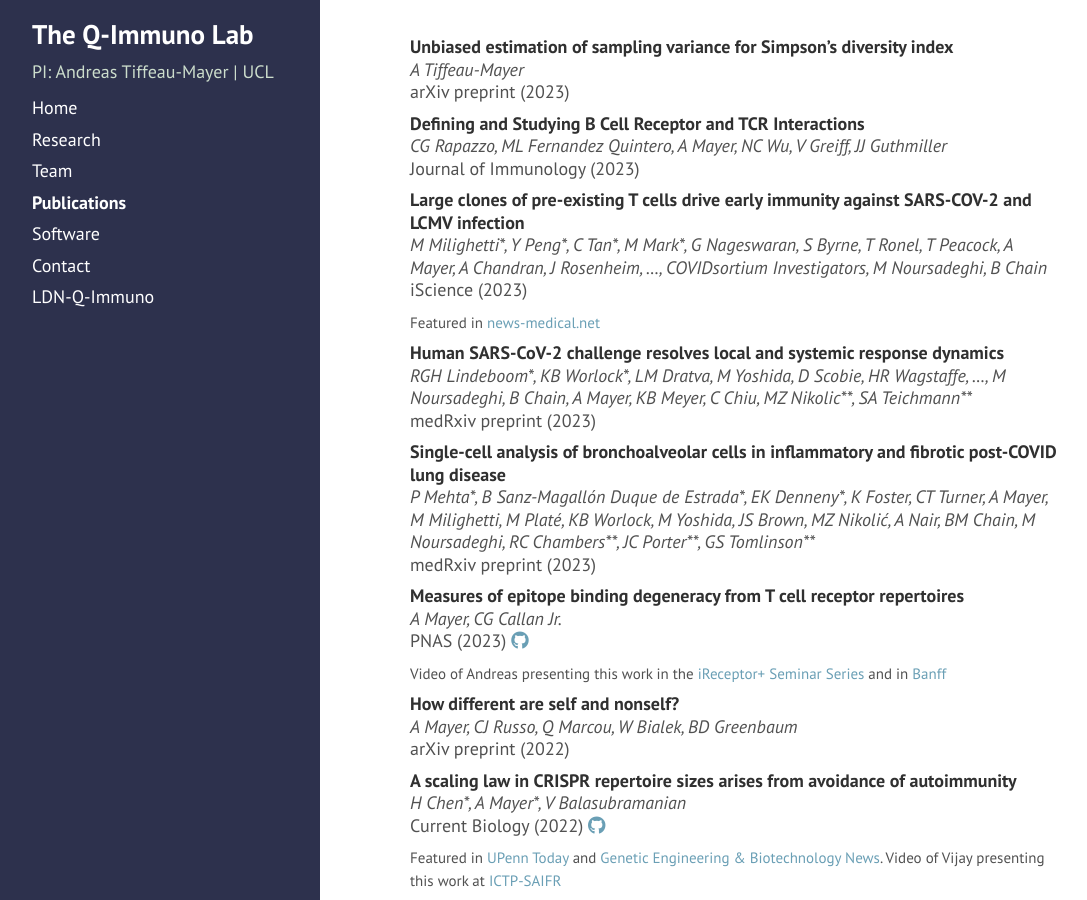
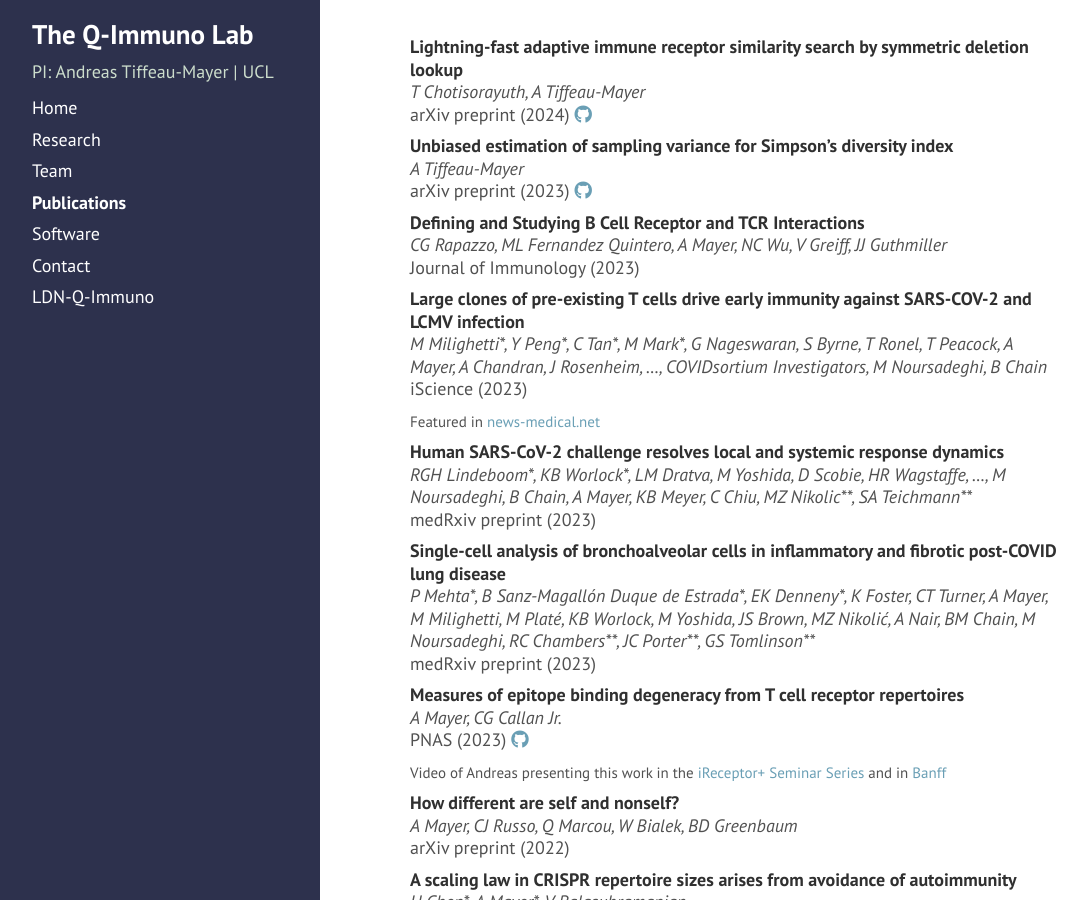
Before and after one commit to andim/andim.github.io, a Jekyll site: the page built from publications.md, in a window 1280 px wide and 900 px high. Shown: the whole window, without its empty margins (4-1091 px from the left). Built offline with Jekyll 4.4.1, drawn with Linux system fonts in a browser that asks for light colours; nearby versions of some CDN libraries; a style sheet for code colours, icons or effects is not loaded.

Commit message:
added clustering paper

```diff
--- a/_data/publist.yml
+++ b/_data/publist.yml
@@ -1,9 +1,19 @@
+- authors: T Chotisorayuth, A Tiffeau-Mayer
+  title: Lightning-fast adaptive immune receptor similarity search by symmetric deletion lookup
+  journal: arXiv preprint
+  year: 2024
+  links:
+    doi: https://arxiv.org/abs/2403.09010
+    github: https://github.com/heartnetkung/XT-neighbor/
+
+
 - authors: A Tiffeau-Mayer
   title: Unbiased estimation of sampling variance for Simpson's diversity index
   journal: arXiv preprint
   year: 2023
   links:
     doi: https://doi.org/10.48550/arXiv.2310.03439
+    github: https://github.com/andim/pydiver/
 
 - authors: CG Rapazzo, ML Fernandez Quintero, A Mayer, NC Wu, V Greiff, JJ Guthmiller
   title: Defining and Studying B Cell Receptor and TCR Interactions
```
